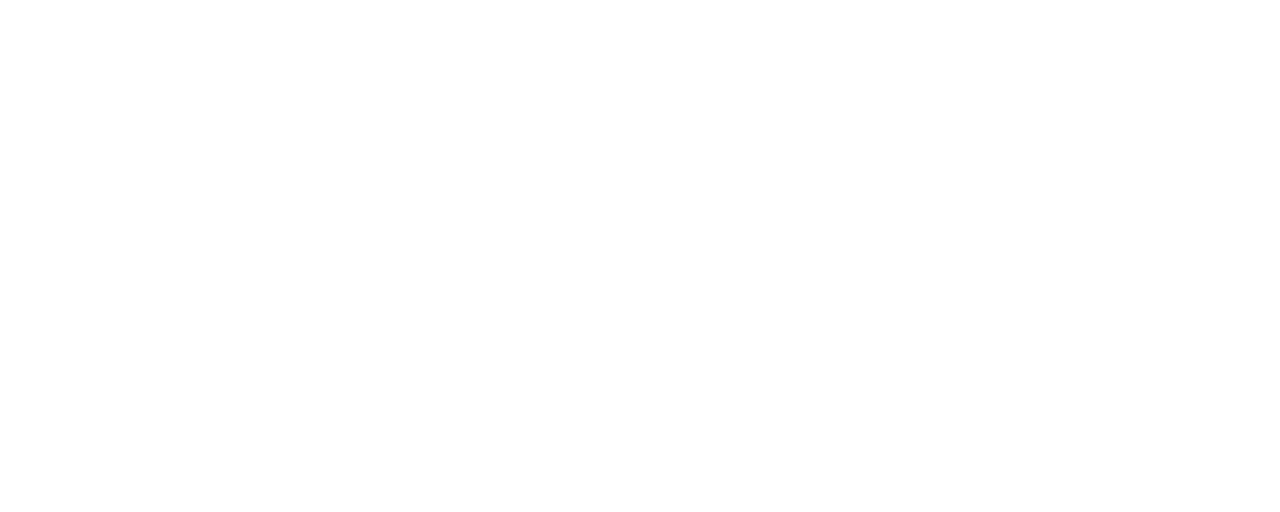
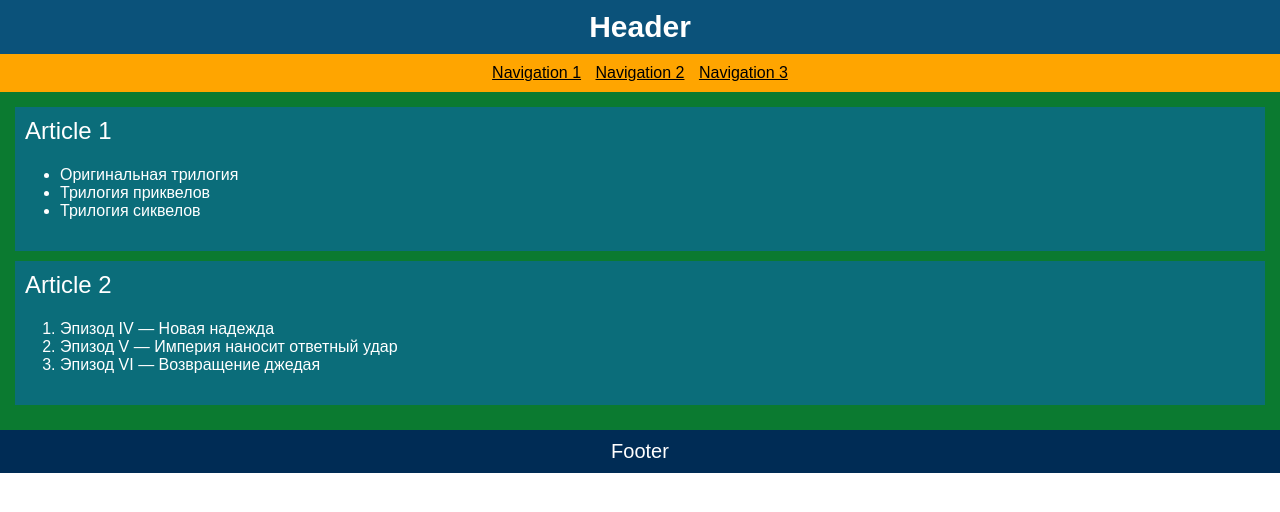
Before and after one commit to js-tasks-ru/htmlcss-20210708_kirill-lappo, a website: page 02-dz0/01-semantic-mockup/solution.html in a window 1280 px wide. Drawn offline with Linux system fonts and the light colour scheme.

Commit message:
#2 added html markup for the page from task description; css styles are put into html file

```diff
--- a/02-dz0/01-semantic-mockup/solution.html
+++ b/02-dz0/01-semantic-mockup/solution.html
@@ -1,4 +1,96 @@
 <!DOCTYPE html>
 <html lang="ru">
-    <!-- Ваше решение -->
+    <head>
+        <title>Semantic Markup</title>
+        <style>
+            body {
+                font-family: 'Cascadia Code', sans-serif;
+                color: white;
+                padding: 0;
+                margin: 0;
+            }
+
+            header {
+                background-color: #0b527a;
+                text-align: center;
+            }
+
+            header h1 {
+                font-size: 30px;
+                margin: 0;
+                padding: 10px 20px;
+            }
+
+            nav {
+                padding: 10px 0;
+                background-color: orange;
+            }
+
+            nav a {
+                color: black;
+                text-decoration: underline;
+                margin: 0 5px;
+            }
+
+            main {
+                background-color: #0b7a30;
+                margin: 0;
+                padding: 15px;
+            }
+
+            article {
+                background-color: #0b6d7a;
+                padding: 10px;
+                margin-bottom: 10px;
+            }
+
+            article h2 {
+                font-weight: lighter;
+                margin: 0;
+            }
+
+            article ul, article ol {
+                margin-left: 30px;
+                padding: 5px;
+            }
+
+            footer {
+                text-align: center;
+                font-size: 20px;
+                background-color: rgb(0, 44, 85);
+                padding: 10px;
+            }
+        </style>
+    </head>
+    <body>
+        <header>
+            <h1>Header</h1>
+            <nav>
+                <a>Navigation 1</a>
+                <a>Navigation 2</a>
+                <a>Navigation 3</a>
+            </nav>
+        </header>
+        <main>
+            <article>
+                <h2>Article 1</h2>
+                <ul>
+                    <li>Оригинальная трилогия</li>
+                    <li>Трилогия приквелов</li>
+                    <li>Трилогия сиквелов</li>
+                </ul>
+            </article>
+            <article>
+                <h2>Article 2</h2>
+                <ol>
+                    <li>Эпизод IV — Новая надежда</li>
+                    <li>Эпизод V — Империя наносит ответный удар</li>
+                    <li>Эпизод VI — Возвращение джедая</li>
+                </ol>
+            </article>
+        </main>
+        <footer>
+            Footer
+        </footer>
+    </body>
 </html>
```
